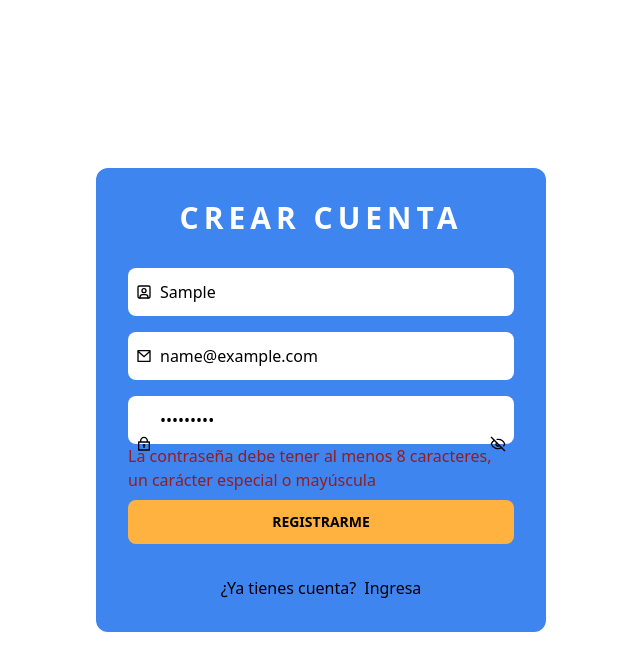
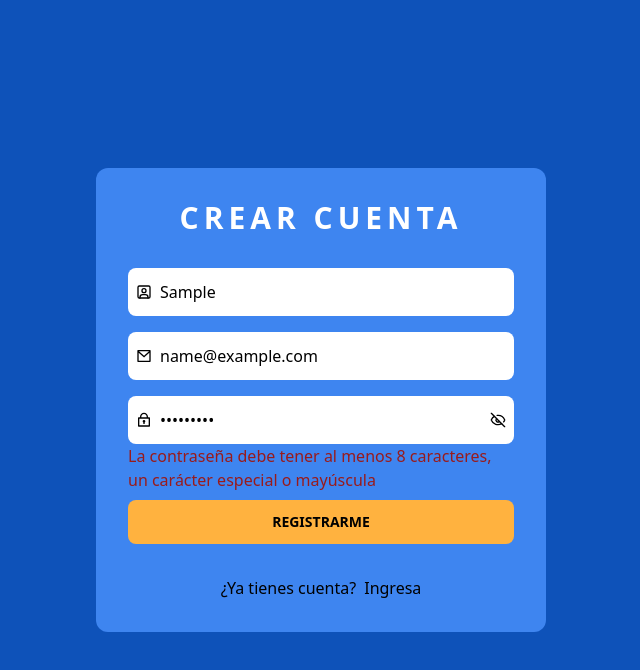
Before and after one commit to Juany313/Mule-front, a React (Vite) app: page /auth/registro in a window 1280 px wide. Both pictures are taken after typing "Sample", "name@example.com", "Sample123" into the empty fields and a click on the button "REGISTRARME". Shown: the top 670 px of the page, without its empty margins (319-959 px from the left). Built offline with nearby package versions, Linux system fonts and the light colour scheme; no server answers; a web font is replaced by a local one.

Commit message:
estilos registro

```diff
--- a/src/layouts/LayoutAuth.jsx
+++ b/src/layouts/LayoutAuth.jsx
@@ -5,7 +5,7 @@ import { Link } from 'react-router-dom';
 
 const LayoutAuth = () => {
   return (
-    <div className="min-h-screen flex justify-center items-center">
+    <div className="bg-p300 min-h-screen flex justify-center items-center">
       <Outlet />
     </div>
   );
--- a/src/views/auth/Register.jsx
+++ b/src/views/auth/Register.jsx
@@ -20,6 +20,7 @@ const Register = () => {
   const dispatch = useDispatch();
 
   /* Estados locales */
+  const [submitButtonClicked, setSubmitButtonClicked] = useState(false);
   const [showPassword, SetShowPassword] = useState(false);
   const [userData, setUserData] = useState({
     name: "",
@@ -51,7 +52,12 @@ const Register = () => {
 
   const handleSubmit = async (event) => {
     event.preventDefault();
+    setSubmitButtonClicked(true);
+    if (errors.name || errors.email || errors.password) {
+      return; // No se envía la solicitud si hay errores presentes
+    }
     const result = await dispatch(postUser(userData));
+    console.log("result.success", result);
     if (result.success) {
       alert("USUARIO CREADO CON EXITO!!");
     } else {
@@ -81,7 +87,7 @@ const Register = () => {
                 placeholder="Nombre"
               />
             </div>
-              {errors.name && <span className="text-red-800 mb-4">{errors.name}</span>}
+              {submitButtonClicked && errors.name && <span className="text-red-800 mb-4">{errors.name}</span>}
         </div>
 
         <div className="mb-4">
@@ -96,10 +102,10 @@ const Register = () => {
                 placeholder="Correo electrónico"
               />
             </div>
-              {errors.email && <span className="text-red-800 mb-4">{errors.email}</span>}
+              {submitButtonClicked && errors.email && <span className="text-red-800 mb-4">{errors.email}</span>}
         </div>
-
-        <div className="relative mb-2">
+        <div className=" mb-2">
+          <div className="relative">
             <RiLock2Line className="absolute top-1/2 -translate-y-1/2 left-2 text-black" />
             <input
               type={showPassword ? "text" : "password"}
@@ -109,7 +115,7 @@ const Register = () => {
               className="py-3 pl-8 pr-8  w-full outline-none rounded-lg focus:border focus:border-black"
               placeholder="Contraseña"
             />
-          {errors.password && <span className="text-red-800 mb-4">{errors.password}</span>}
+
             {showPassword ? (
               <LuEye
                 onClick={() => SetShowPassword(!showPassword)}
@@ -122,7 +128,8 @@ const Register = () => {
               />
             )}
           </div>
-
+          {submitButtonClicked && errors.password && <span className="text-red-800 mb-4">{errors.password}</span>}
+        </div>
 
         <div>
           <button
```
Lines whose indentation alone changed are shown as unchanged.
